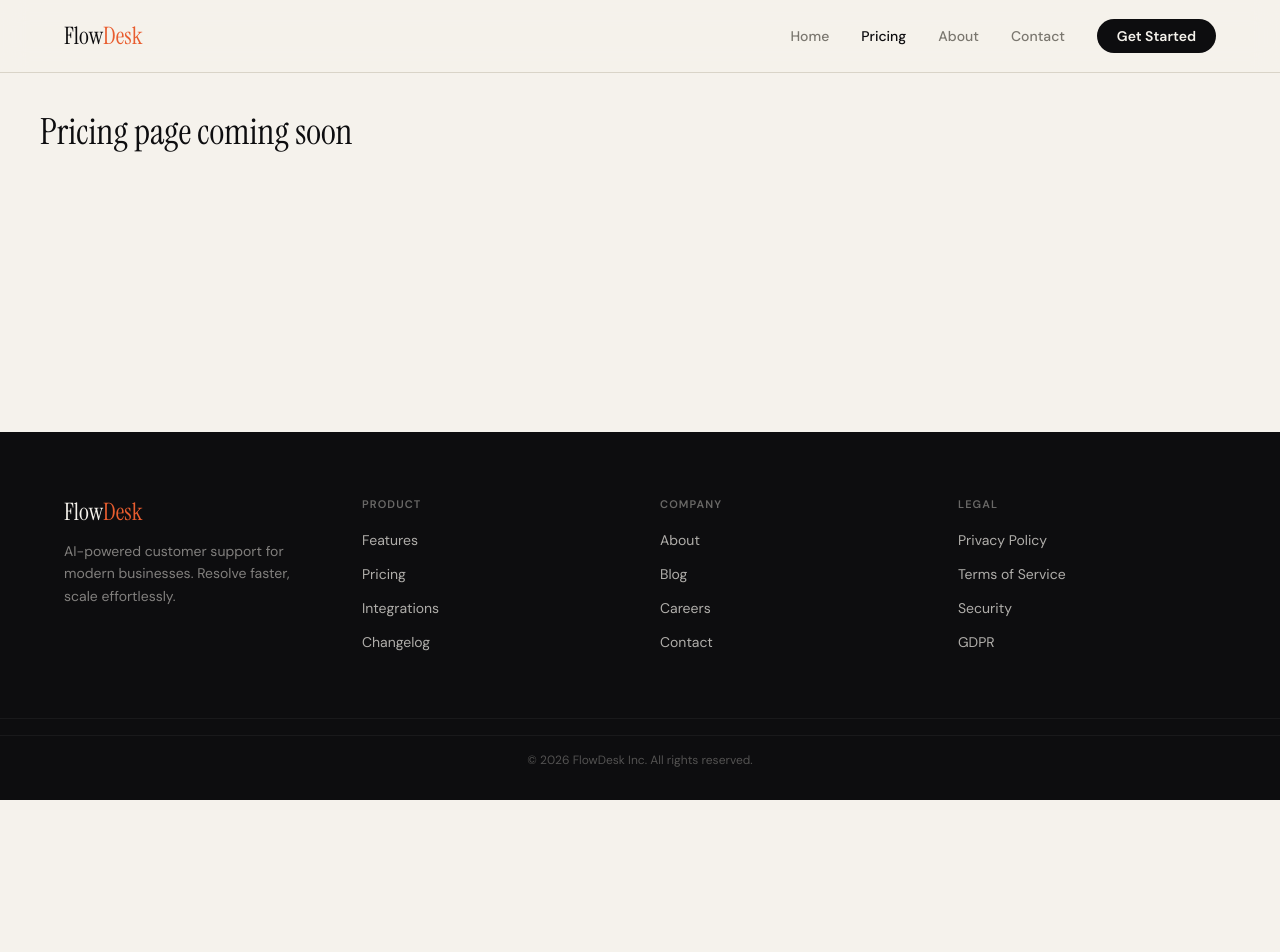
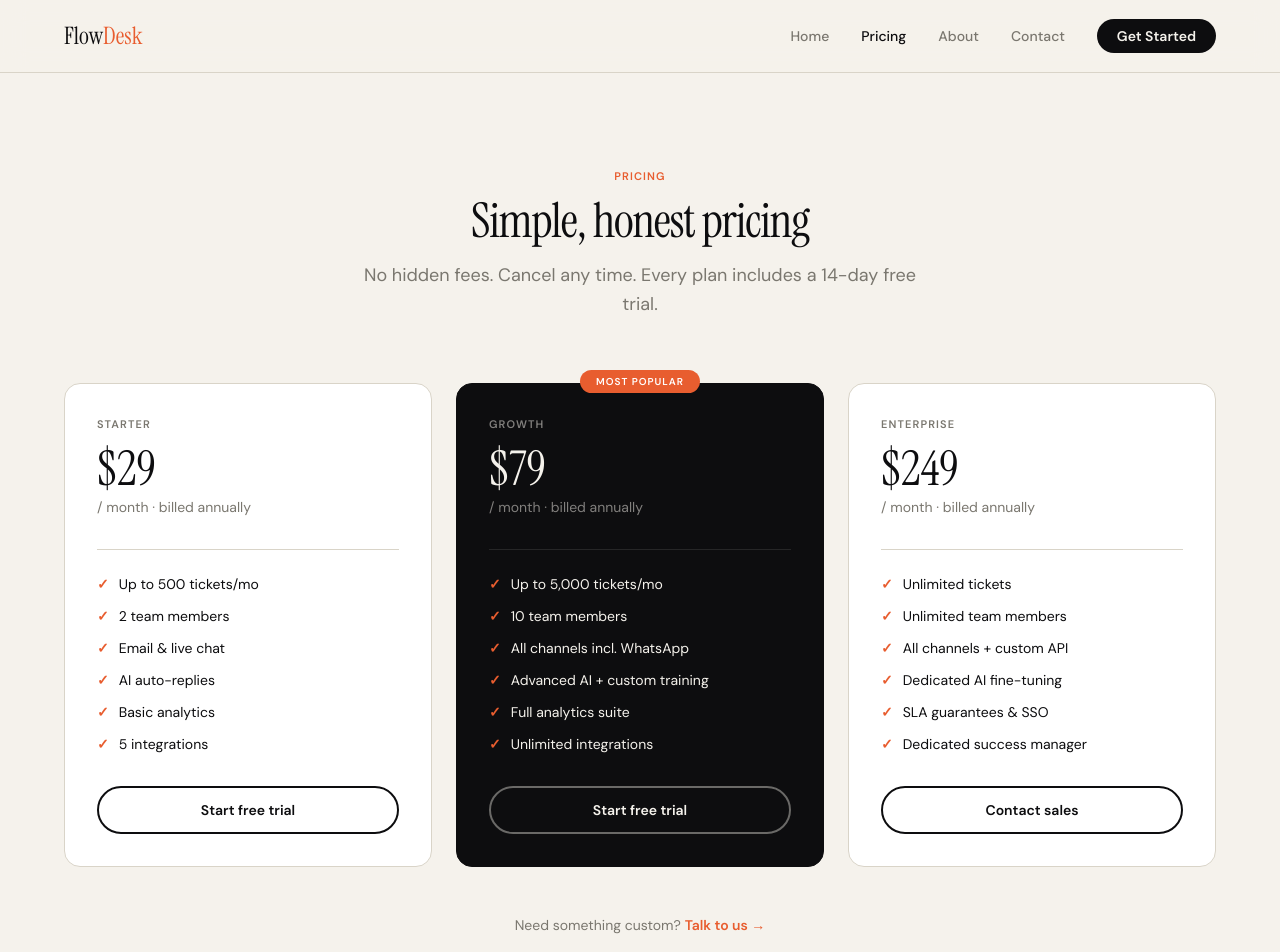
Before and after one commit to owinogabriel/flowdesk, a React (Vite) app: page /pricing in a window 1280 px wide. Shown: the top 952 px of the page. Before the commit the page ends 800 px from the top, so only its background shows below. Built offline with nearby package versions, Linux system fonts and the light colour scheme.

Commit message:
feat(update):PricingPage ui interface.

```diff
--- a/src/pages/PricingPage.tsx
+++ b/src/pages/PricingPage.tsx
@@ -1,7 +1,114 @@
+import { Section } from "lucide-react";
+import Button from "../components/ui/Button";
+import type { PricingPlan } from "../types";
+import SectionHeader from "../components/ui/SectionHeader";
+import { PRICING_PLANS } from "../data/siteData";
+
 export default function PricingPage() {
   return (
-    <div>
-      <p className="p-10 font-serif text-4xl">Pricing page coming soon</p>
+    <section className="py-24 px-6 lg:px-16">
+      <div className="max-w-6xl mx-auto">
+        <div className="text-center mb-16">
+          <SectionHeader
+            center
+            label="Pricing"
+            title="Simple, honest pricing"
+            subtitle="No hidden fees. Cancel any time. Every plan includes a 14-day free trial."
+          />
+        </div>
+
+        {/* Cards */}
+        <div className="grid grid-cols-1 md:grid-cols-3 gap-6 items-start">
+          {PRICING_PLANS.map((plan) => (
+            <PricingCard key={plan.name} {...plan} />
+          ))}
+        </div>
+
+        {/* Bottom note */}
+        <p className="text-center text-muted text-sm mt-12">
+          Need something custom?{" "}
+          <a
+            href="/contact"
+            className="text-accent font-semibold hover:underline"
+          >
+            Talk to us →
+          </a>
+        </p>
+      </div>
+    </section>
+  );
+}
+
+function PricingCard({
+  name,
+  price,
+  period,
+  features,
+  featured,
+  cta,
+}: PricingPlan) {
+  return (
+    <div
+      className={`relative rounded-2xl p-8 border flex flex-col transition-transform duration-300 hover:-translate-y-1 ${
+        featured
+          ? "bg-ink text-paper border-ink"
+          : "bg-white text-ink border-border"
+      }`}
+    >
+      {/* Most popular badge */}
+      {featured && (
+        <div className="absolute -top-3.5 left-1/2 -translate-x-1/2 bg-accent text-white text-[10px] font-bold uppercase tracking-widest px-4 py-1 rounded-full whitespace-nowrap  ">
+          Most Popular
+        </div>
+      )}
+
+      {/* Plan name */}
+      <p
+        className={`text-[11px] uppercase tracking-widest font-bold mb-3 ${featured ? "text-paper/50" : "text-muted"}`}
+      >
+        {name}
+      </p>
+
+      {/* Price */}
+      <p className="font-serif text-5xl mb-1">{price}</p>
+      <p
+        className={`text-sm mb-8 ${featured ? "text-paper/50" : "text-muted"}`}
+      >
+        {period}
+      </p>
+
+      {/* Feature list */}
+      <ul
+        className={`space-y-3 border-t pt-6 mb-8 flex-1 ${
+          featured ? "border-white/10" : "border-border"
+        }`}
+      >
+        {features.map((f) => (
+          <li key={f} className="flex items-center gap-2.5 text-sm">
+            <span className="text-accent font-bold">✓</span>
+            {f}
+          </li>
+        ))}
+      </ul>
+
+      {/* CTA button */}
+      {featured ? (
+        <Button
+          variant="outline-light"
+          className="w-full justify-center"
+          to="/contact"
+        >
+          {cta}
+        </Button>
+      ) : (
+        <Button
+          variant="outline"
+          className="w-full justify-center"
+          to="/contact"
+        >
+          {cta}
+        </Button>
+      )}
     </div>
-  )
+  );
 }
```
